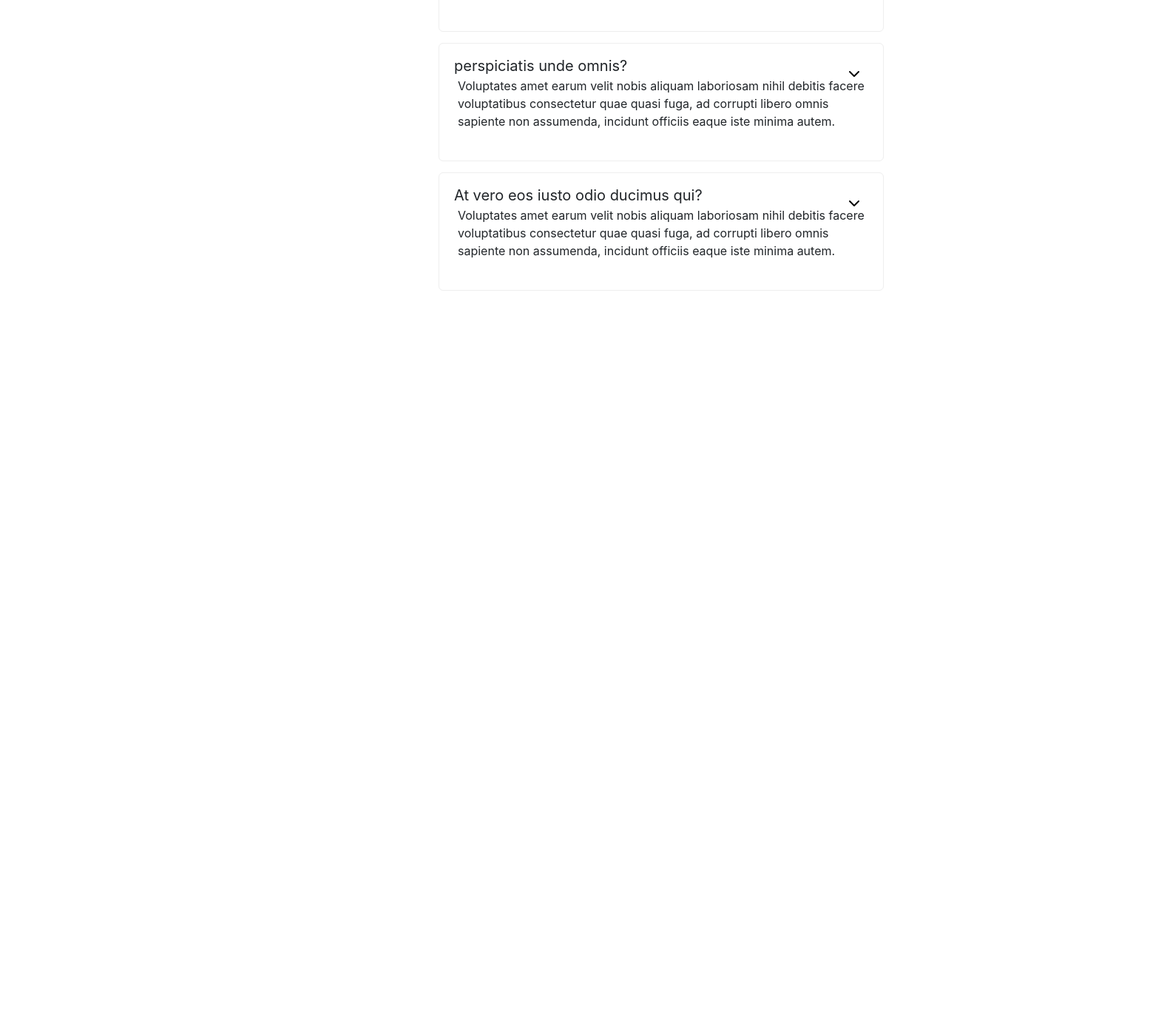
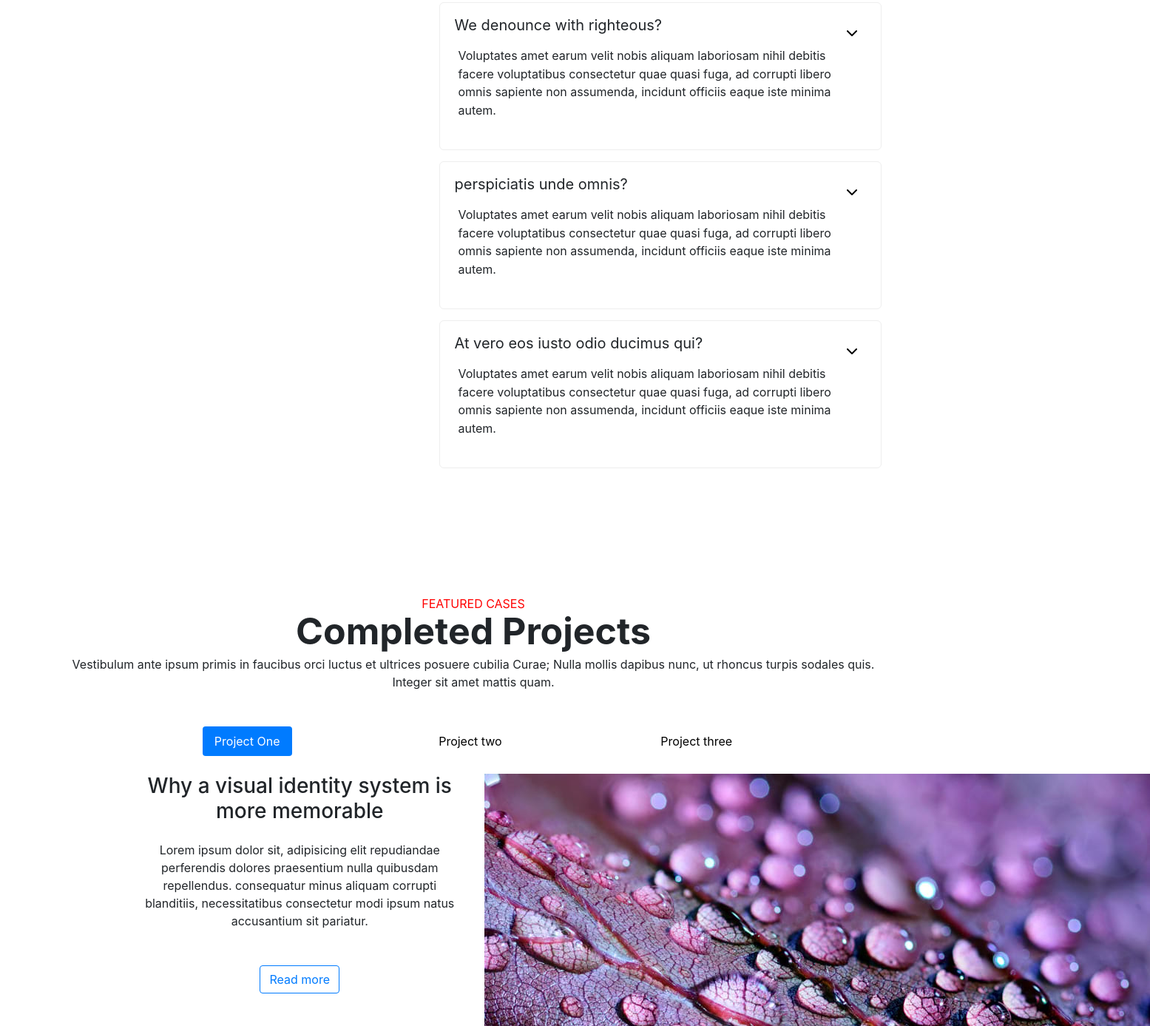
Before and after one commit to nvtleo/BSmasterwork-G5, a plain HTML site: page index.html in a window 1280 px wide. Shown: the part 1413-2800 px from the top of the page at 74% size, 1555 px wide, since content can reach past the window. Before the commit the page ends 1917 px from the top, so only its background shows below. Drawn offline with nearby package versions, Linux system fonts and the light colour scheme.

Commit message:
update lần 2

```diff
--- a/index.html
+++ b/index.html
@@ -24,7 +24,7 @@
   <section class="company"></section>
   <section class="perform"></section>
   <section class="question"></section>
-    <section class="product">
+  <section class="index4">
     <section class="w3l-index4">
       <div class="new-block top-bottom">
         <div class="container HomePageCover">
@@ -137,10 +137,100 @@
       </div>
     </div>
   </section>
-    <section class="feedback"></section>
+  <section class="projects">
+    <div class="container">
+      <div class="projects-top text-center">
+        <span class="sub-title">Featured Cases</span>
+        <h2 class="title">Completed Projects</h2>
+        <p class="description">
+          Vestibulum ante ipsum primis in faucibus orci luctus et ultrices posuere cubilia Curae;
+          Nulla mollis dapibus nunc, ut rhoncus turpis sodales quis. Integer sit amet mattis quam.
+        </p>
+      </div>
+      <div class="projects__buttom">
+        <div class="row mt-5">
+          <div class="col-lg-10 mx-auto text-center">
+            <ul class="nav nav-pills mb-3 nav-tabList" id="pillsTab" role="tablist">
+              <li class="nav-item nav-tabItem" role="presentation">
+                <button class="nav-link active" id="home-tab" data-toggle="tab" data-target="#home" type="button" role="tab"
+                  aria-controls="home" aria-selected="true">Project One</button>
+              </li>
+              <li class="nav-item nav-tabItem" role="presentation">
+                <button class="nav-link" id="profile-tab" data-toggle="tab" data-target="#profile" type="button" role="tab"
+                  aria-controls="profile" aria-selected="false">Project two</button>
+              </li>
+              <li class="nav-item nav-tabItem" role="presentation">
+                <button class="nav-link" id="contact-tab" data-toggle="tab" data-target="#contact" type="button" role="tab"
+                  aria-controls="contact" aria-selected="false">Project three</button>
+              </li>
+            </ul>
+            <div class="tab-content" id="myTabContent">
+              <div class="tab-pane fade show active" id="home" role="tabpanel" aria-labelledby="home-tab">
+                <div class="row">
+                  <div class="col-lg-6 tabContent-left mt-2">
+                    <h3 class="title">
+                      Why a visual identity system is more memorable
+                    </h3>
+                    <p class="mt-md-4 mt-3 mb-md-5 mb-4 desc">Lorem ipsum dolor sit, adipisicing elit repudiandae
+                      perferendis dolores praesentium nulla quibusdam repellendus. consequatur minus aliquam corrupti
+                      blanditiis, necessitatibus consectetur modi ipsum natus accusantium sit pariatur.</p>
+                    <a href="about.html" class="btn btn-outline-primary btn-redirect">Read more</a>
+                  </div>
+                  <div class="col-lg-6 tabContent-right mt-lg-2 mt-5">
+                    <img src="./img/img_tabcontent.jpeg" alt="img_tabcontent">
+                  </div>
+                </div>
+              </div>
+              <div class="tab-pane fade" id="profile" role="tabpanel" aria-labelledby="profile-tab">
+                <div class="row">
+                  <div class="col-lg-6 tabContent-right mt-2 w-50">
+                    <img src="./img/img_tabcontent2.jpeg" alt="img_tabcontent2">
+                  </div>
+                  <div class="col-lg-6 tabContent-left mt-lg-2 mt-5">
+                    <h3 class="title">
+                      Make website that looks Lorem, ipsum dolor.
+                    </h3>
+                    <p class="mt-md-4 mt-3 mb-md-5 mb-4 desc">Lorem ipsum dolor sit, adipisicing elit repudiandae
+                      perferendis dolores praesentium nulla quibusdam repellendus. consequatur minus aliquam corrupti
+                      blanditiis, necessitatibus consectetur modi ipsum natus accusantium sit pariatur.</p>
+                    <a href="about.html" class="btn btn-outline-primary btn-redirect">Read more</a>
+                  </div>
+                </div>
+              </div>
+              <div class="tab-pane fade" id="contact" role="tabpanel" aria-labelledby="contact-tab">
+                  <div class="row">
+                    <div class="col-lg-6 tabContent-left mt-2">
+                      <h3 class="title">
+                        Why a visual identity system is more memorable
+                      </h3>
+                      <p class="mt-md-4 mt-3 mb-md-5 mb-4 desc">Lorem ipsum dolor sit, adipisicing elit repudiandae
+                        perferendis dolores praesentium nulla quibusdam repellendus. consequatur minus aliquam corrupti
+                        blanditiis, necessitatibus consectetur modi ipsum natus accusantium sit pariatur.</p>
+                      <a href="about.html" class="btn btn-outline-primary btn-redirect">Read more</a>
+                    </div>
+                    <div class="col-lg-6 tabContent-right mt-lg-2 mt-5">
+                      <img src="./img/b6.jpg" alt="img_tabcontent">
+                    </div>
+                  </div>
+
+              </div>
+            </div>
+          </div>
+
+        </div>
+      </div>
+    </div>
+  </section>
+
+
   <section class="brand"></section>
   <footer></footer>
 
+
+  <!-- jquery -->
+  <script src="https://cdn.jsdelivr.net/npm/jquery@3.5.1/dist/jquery.slim.min.js"
+    integrity="sha384-DfXdz2htPH0lsSSs5nCTpuj/zy4C+OGpamoFVy38MVBnE+IbbVYUew+OrCXaRkfj"
+    crossorigin="anonymous"></script>
 
   <!-- BS4 JS -->
   <script src="https://cdn.jsdelivr.net/npm/bootstrap@4.6.2/dist/js/bootstrap.bundle.min.js"
@@ -148,6 +238,8 @@
     crossorigin="anonymous"></script>
 
 
+
+
 </body>
 
 </html>
--- a/style.css
+++ b/style.css
@@ -85,6 +85,11 @@
     margin-left: -15px;
 }
 
+.img-fluid {
+    max-width: 100%;
+    height: auto;
+    display: block;
+}
 .faq-image:hover {
     transform: translateY(-15px);
     transition: 0.3s ease-in-out;
@@ -125,7 +130,7 @@
     width: 100%;
     height: 100%;
     z-index: 2;
-    opacity: 0;
+    opacity: 1;
     top: 0;
     left: 0;
     -webkit-appearance: none;
@@ -150,6 +155,24 @@
 
 input[type="checkbox"]:checked+i+h2+p {
     display: block;
+    /* display: none; */
+}
+
+.w3l-faq-block .w3l-faq p {
+    color: var(--text-color);
+    font-size: 16px;
+    line-height: 24.5px;
+    position: relative;
+    overflow: hidden;
+    max-height: 800px;
+    opacity: 1;
+    transform: translate(0, 0);
+    margin-top: 14px;
+    z-index: 3;
+}
+
+.w3l-faq-block .w3l-faq .transition, .w3l-faq-block .w3l-faq p, .w3l-faq-block .w3l-faq ul li i:before, .w3l-faq-block .w3l-faq ul li i:after {
+    transition: all 0.25s ease-in-out;
 }
 
 .w3l-faq-block .w3l-faq ul li i {
@@ -160,3 +183,41 @@ input[type="checkbox"]:checked+i+h2+p {
     top: 16px;
     color: black;
 }
+
+/* PROJECT */
+.projects {
+    padding: 60px 0;
+    background-color: #fff;
+}
+.projects .container .projects-top .title {
+    font-size: 50px;
+    line-height: 1;
+    font-weight: bold;
+}
+.projects .container .projects-top .description {
+    font-size: 16px;
+    font-weight: 400;
+    /* line-height: 22.5; */
+}
+
+.row {
+    --bs-gutter-x: 1.5rem;
+    --bs-gutter-y: 0;
+    display: flex;
+    flex-wrap: wrap;
+    margin-top: calc(-1 * var(--bs-gutter-y));
+    margin-right: calc(-.5 * var(--bs-gutter-x));
+    margin-left: calc(-.5 * var(--bs-gutter-x));
+}
+#pills-Tab {
+    display: flex;
+}
+
+.mb-3, .my-3 {
+    margin-bottom: 1rem!important;
+    width: 100%;
+    justify-content: space-around;
+    cursor: pointer;
+    text-align: center;
+
+}
```
Also changed, not shown: img/b6.jpg (added), img/img_tabcontent.jpeg (added), img/img_tabcontent2.jpeg (added). Lines whose indentation alone changed are shown as unchanged.
